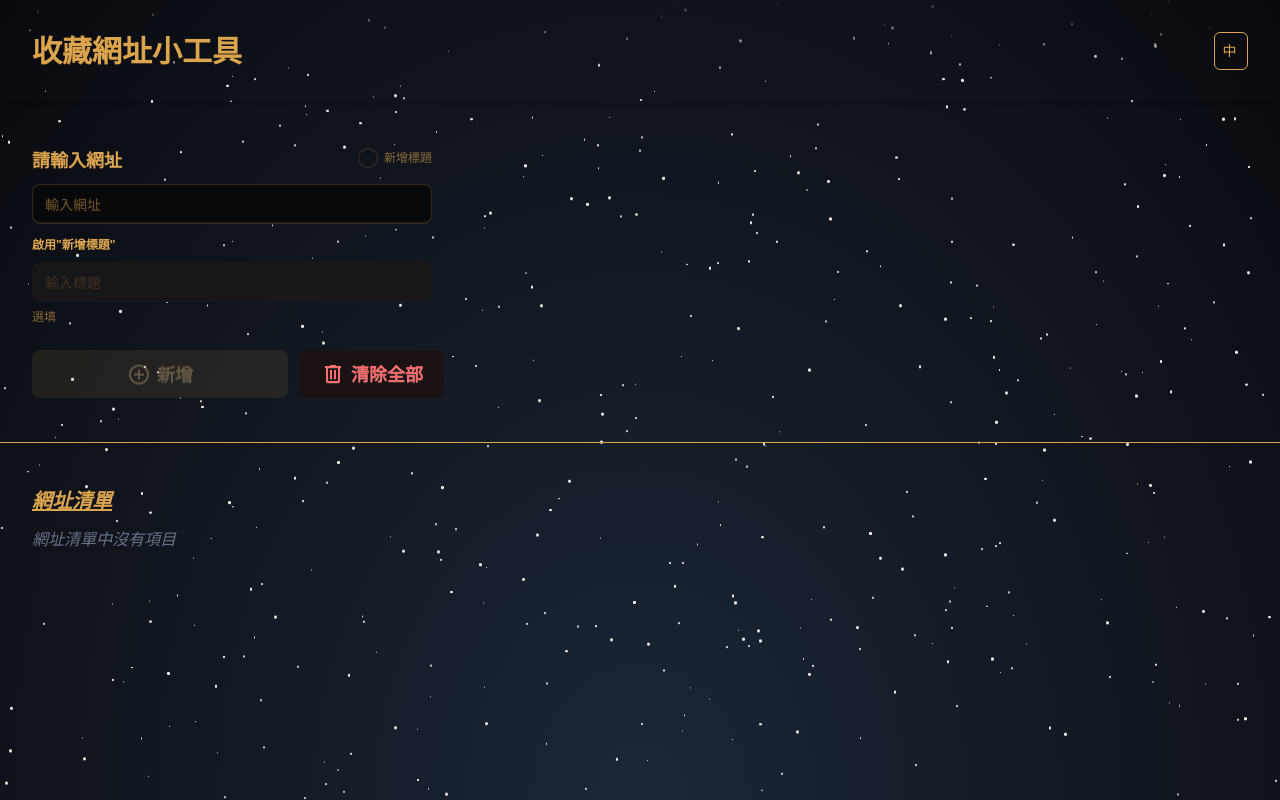
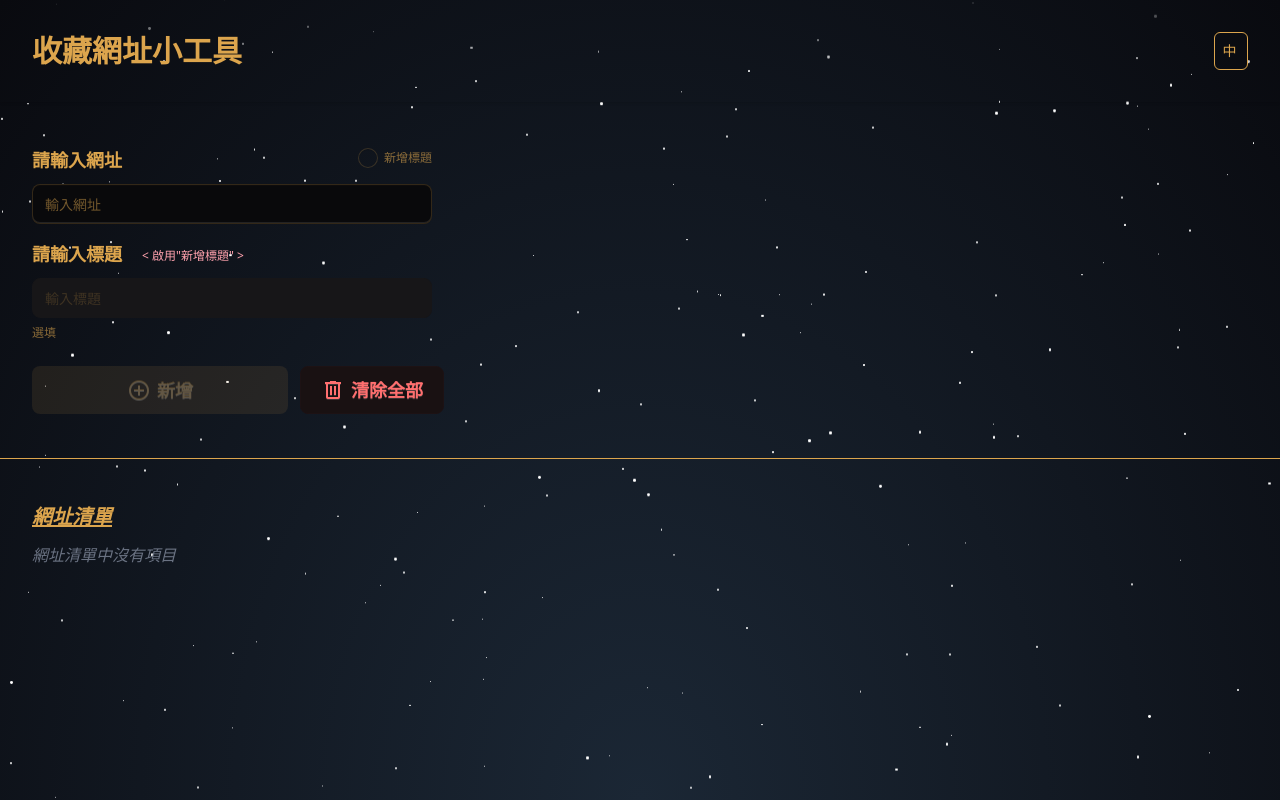
Before and after one commit to eagle4246/vue-course-url-collection, a Vue app: page / in a window 1280 px wide. Built offline with nearby package versions, Linux system fonts and the light colour scheme.

Commit message:
refactor code and add locale to localStorage

```diff
--- a/src/App.vue
+++ b/src/App.vue
@@ -3,7 +3,7 @@ import { ref, onMounted, computed } from 'vue';
 import FallingStars from './components/FallingStars.vue'
 
 const locale = ref(true);
-const addTitle = ref(false);
+const addTitleCheck = ref(false);
 const newUrl = ref('');
 const newTitle = ref('');
 const collection = ref([]);
@@ -59,9 +59,9 @@ const deleteToastText = computed(() => {
 });
 
 const addButtonPermission = computed(() => {
-  if (!addTitle.value && newUrl.value.length !== 0) return false;
+  if (!addTitleCheck.value && newUrl.value.length !== 0) return false;
   if (
-    addTitle.value &&
+    addTitleCheck.value &&
     newUrl.value.length !== 0 &&
     newTitle.value.length !== 0
   )
@@ -105,13 +105,13 @@ const addUrl = () => {
     const urlObj = {
       id: collection.value.length + 1,
       url: formattedUrl, // Store the formatted URL instead of raw input
-      title: addTitle.value ? newTitle.value : title,
+      title: addTitleCheck.value ? newTitle.value : title,
     };
     collection.value.push(urlObj);
     localStorage.setItem('url-collection', JSON.stringify(collection.value));
     newUrl.value = ''; // Clear input
     newTitle.value = ''; // Clear input
-    addTitle.value = false;
+    addTitleCheck.value = false;
     showAddToast();
     if (urlInput.value) {
       urlInput.value.focus();
@@ -120,7 +120,6 @@ const addUrl = () => {
 };
 
 const showAddToast = () => {
-  console.log('toast~')
   addToast.value = true;
   showToast.value = true;
   setTimeout(() => {
@@ -178,7 +177,7 @@ const extractTitle = (url) => {
 };
 
 const focusTitleInput = () => {
-  if (!addTitle.value) {
+  if (!addTitleCheck.value) {
     addUrl();
     return;
   }
@@ -199,13 +198,25 @@ const clearCollection = () => {
   showDeleteToast();
 };
 
+const localeByText = computed(() => {
+  return locale.value ? 'tw' : 'en'
+})
+
 const toggleLocale = () => {
   locale.value = !locale.value;
+  localStorage.setItem('locale', JSON.stringify(localeByText.value));
 };
+
+const setLocale = () => {
+  const storedLocale = localStorage.getItem('locale');
+  if (storedLocale != null) {
+    locale.value = JSON.parse(storedLocale) === 'tw'
+  }
+}
 
 onMounted(() => {
   const initialValue = localStorage.getItem('url-collection');
-  console.log('entered Vue Project', initialValue);
+  setLocale();
   if (initialValue != null) {
     collection.value = JSON.parse(initialValue);
   }
@@ -213,7 +224,7 @@ onMounted(() => {
 </script>
 
 <template>
-  <FallingStars :numberOfStars="500" :speed="0.2"/>
+  <FallingStars :numberOfStars="200" :speed="0.1"/>
   <div class="navbar shadow-sm p-8">
     <div class="flex-1">
       <h1 class="text-xl sm:text-3xl font-bold">
@@ -223,10 +234,10 @@ onMounted(() => {
     <div class="flex-none">
       <label class="swap swap-flip text-sm border-1 rounded-md p-2 hover:bg-base-300">
           <!-- this hidden checkbox controls the state -->
-          <input type="checkbox" @click="toggleLocale"/>
+          <input type="checkbox" @click="toggleLocale" v-model="locale"/>
 
-          <div class="swap-on">En</div>
-          <div class="swap-off">中</div>
+          <div class="swap-on">中</div>
+          <div class="swap-off">En</div>
         </label>
     </div>
   </div>
@@ -234,14 +245,14 @@ onMounted(() => {
   <div class="flex flex-col gap-5 p-8 mb-3">
     <div>
       <fieldset class="fieldset flex flex-col">
-        <div class="flex justify-between w-100">
+        <div class="flex justify-between w-full sm:w-100">
           <legend class="fieldset-legend text-lg">{{ urlHeading }}</legend>
           <label class="label flex items-center">
             <input
               type="checkbox"
               checked="checked"
               class="checkbox checkbox-sm"
-              v-model="addTitle"
+              v-model="addTitleCheck"
             />
             {{ addTitleText }}
           </label>
@@ -255,13 +266,17 @@ onMounted(() => {
           @keyup.enter="focusTitleInput"
         />
       </fieldset>
-      <fieldset class="fieldset" :disabled="!addTitle">
-        <legend v-if="addTitle" class="fieldset-legend text-lg">
-          {{ titleHeading }}
-        </legend>
-        <legend v-if="!addTitle" class="fieldset-legend text-md">
-          {{ allowTitleHeading }}
-        </legend>
+      <fieldset class="fieldset" :disabled="!addTitleCheck">
+        <div class="flex items-end gap-5">
+          <legend class="fieldset-legend text-lg">
+            {{ titleHeading }}
+          </legend>
+          <transition name="slide-fade">
+          <span v-if="!addTitleCheck" class="text-xs py-2 text-rose-300">
+            < {{ allowTitleHeading }} >
+          </span>
+        </transition>
+        </div>
         <input
           ref="titleInput"
           type="text"
```
